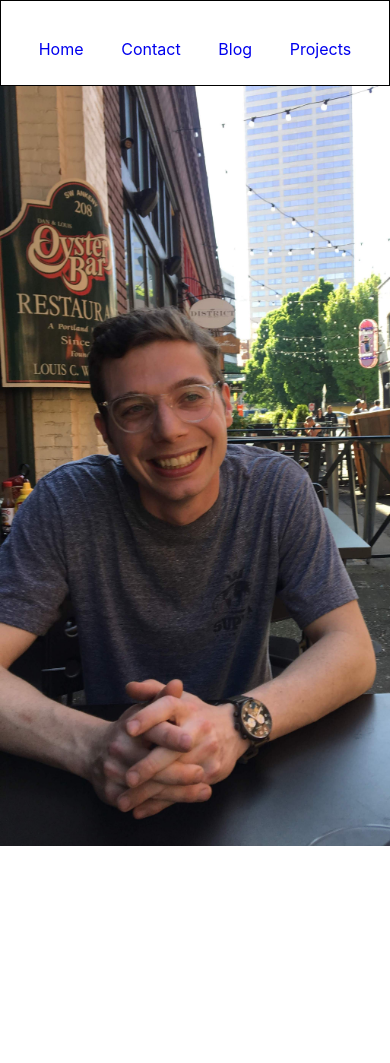
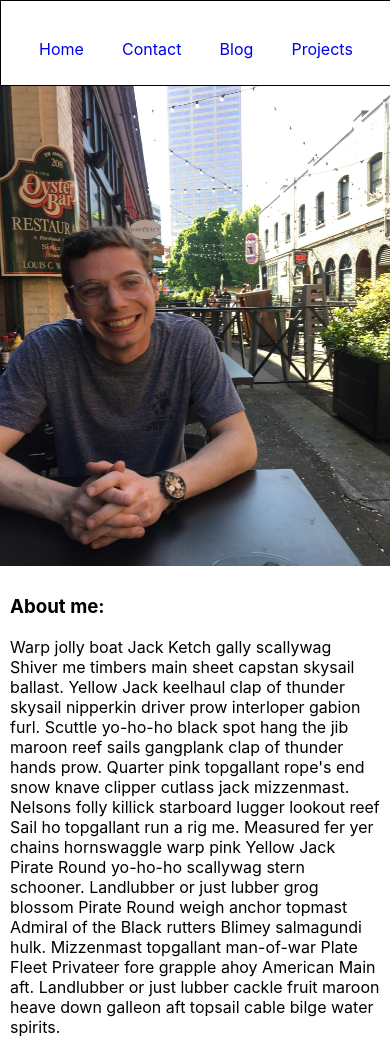
Before and after one commit to Billwilke42/personal-website, a React (Create React App) app: page / in a window 390 px wide. Before the commit the page ends 844 px from the top, so only its background shows below. Built offline with nearby package versions, Linux system fonts and the light colour scheme.

Commit message:
Changes component to homebodycontainer and adds mediaqueries for breakpoints

```diff
--- a/src/App/App.css
+++ b/src/App/App.css
@@ -1,3 +1,8 @@
 #blockColorblindContent {
   display: none;
 }
+
+.App {
+  height: 100vh;
+  width: 100vw;
+}
--- a/src/App/App.js
+++ b/src/App/App.js
@@ -1,6 +1,6 @@
 import './App.css';
 import Header from '../Header/Header';
-import BodyContainer from '../BodyContainer/BodyContainer'
+import HomeBodyContainer from '../HomeBodyContainer/HomeBodyContainer'
 import { Route } from 'react-router-dom'
 import React from 'react'
 
@@ -9,7 +9,7 @@ const App = () => {
       <div className="App">
         <Route path='/'>
           <Header />
-          <BodyContainer />
+          <HomeBodyContainer />
         </Route>
       </div>
     );
--- a/src/BodyContainer/BodyContainer.css
+++ /dev/null
@@ -1,4 +0,0 @@
-.profile-pic {
-  position: fixed;
-  height: 90vh;
-}
--- a/src/BodyContainer/BodyContainer.js
+++ /dev/null
@@ -1,11 +0,0 @@
-import React from 'react'
-import './BodyContainer.css'
-import profilepic from '../assets/profilepic1.JPG'
-
-const BodyContainer = () => {
-  return (
-    <img src={`${profilepic}`} alt='headshot' className='profile-pic'></img>
-  )
-}
-
-export default BodyContainer
--- a/src/Header/Header.css
+++ b/src/Header/Header.css
@@ -2,9 +2,11 @@
   display: flex;
   justify-content: space-evenly;
   margin-top: 4.5vh;
+  width: 100vw;
 }
 
 header {
   height: 10vh;
+  width: 100vw;
   border: 1px solid black;
 }
--- /dev/null
+++ b/src/HomeBodyContainer/HomeBodyContainer.css
@@ -0,0 +1,32 @@
+.profile-pic {
+  height: 90vh;
+}
+
+.body {
+  display: flex;
+  height: 90vh;
+  width: 100vw;
+}
+
+.about-me {
+  padding: 170px;
+}
+@media only screen and (max-width: 1100px) {
+  .body {
+    flex-direction: column;
+    height: auto;
+  }
+}
+
+@media only screen and (max-width: 450px) {
+  .about-me {
+    padding: 10px
+  }
+  .profile-pic {
+    height: 480px;
+  }
+  .body {
+    flex-direction: column;
+    height: auto;
+  }
+}
--- /dev/null
+++ b/src/HomeBodyContainer/HomeBodyContainer.js
@@ -0,0 +1,21 @@
+import React from 'react'
+import './HomeBodyContainer.css'
+import profilepic from '../assets/profilepic1.JPG'
+
+const HomeBodyContainer = () => {
+  return (
+    <section className='body'>
+    <img src={`${profilepic}`} alt='headshot' className='profile-pic'></img>
+    <div className='about-me'>
+      <h3>About me:</h3>
+      <p>
+        Warp jolly boat Jack Ketch gally scallywag Shiver me timbers main sheet capstan skysail ballast. Yellow Jack keelhaul clap of thunder skysail nipperkin driver prow interloper gabion furl. Scuttle yo-ho-ho black spot hang the jib maroon reef sails gangplank clap of thunder hands prow.
+        Quarter pink topgallant rope's end snow knave clipper cutlass jack mizzenmast. Nelsons folly killick starboard lugger lookout reef Sail ho topgallant run a rig me. Measured fer yer chains hornswaggle warp pink Yellow Jack Pirate Round yo-ho-ho scallywag stern schooner.
+        Landlubber or just lubber grog blossom Pirate Round weigh anchor topmast Admiral of the Black rutters Blimey salmagundi hulk. Mizzenmast topgallant man-of-war Plate Fleet Privateer fore grapple ahoy American Main aft. Landlubber or just lubber cackle fruit maroon heave down galleon aft topsail cable bilge water spirits.
+      </p>
+    </div>
+    </section>
+  )
+}
+
+export default HomeBodyContainer
```
